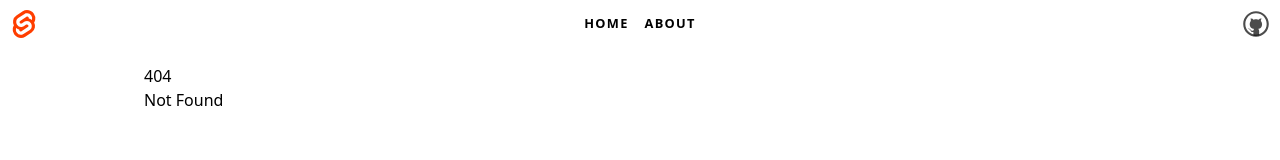
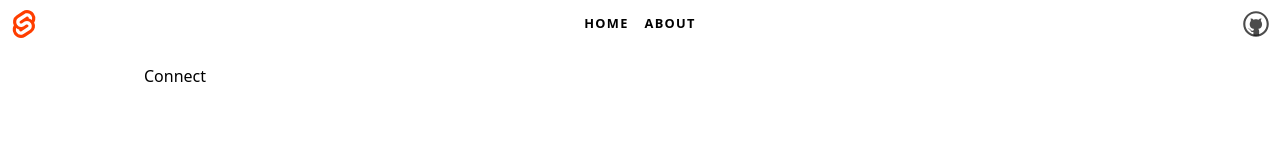
Before and after one commit to davyuu/mycit-svelte, a SvelteKit app: page /connect in a window 1280 px wide. Before the commit this address had no page. Shown: the top 160 px of the page. Built offline with nearby package versions, Linux system fonts and the light colour scheme.

Commit message:
Add connect page

```diff
--- /dev/null
+++ b/src/routes/connect/+page.svelte
@@ -0,0 +1 @@
+<h1>Connect</h1>
```
